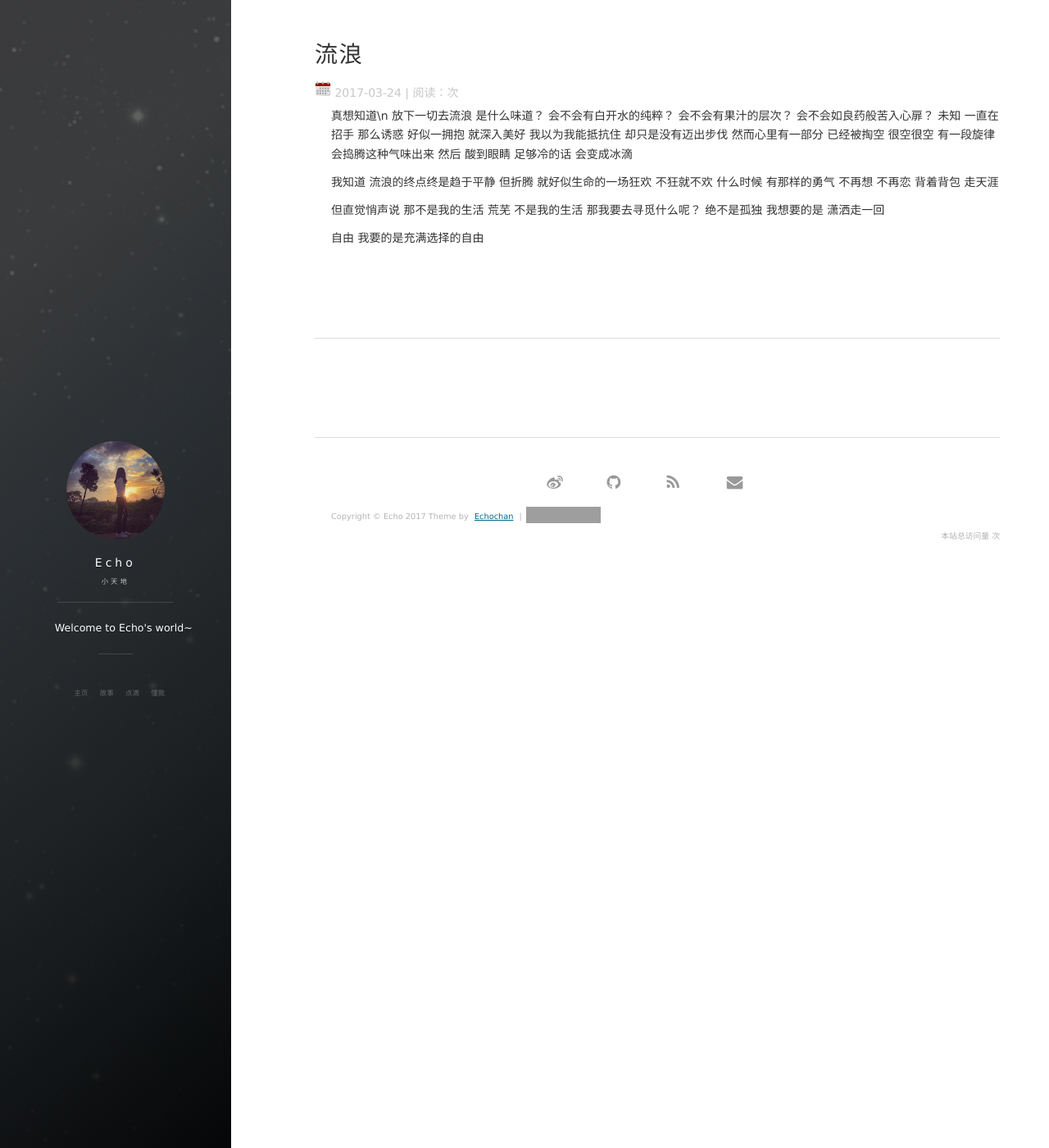
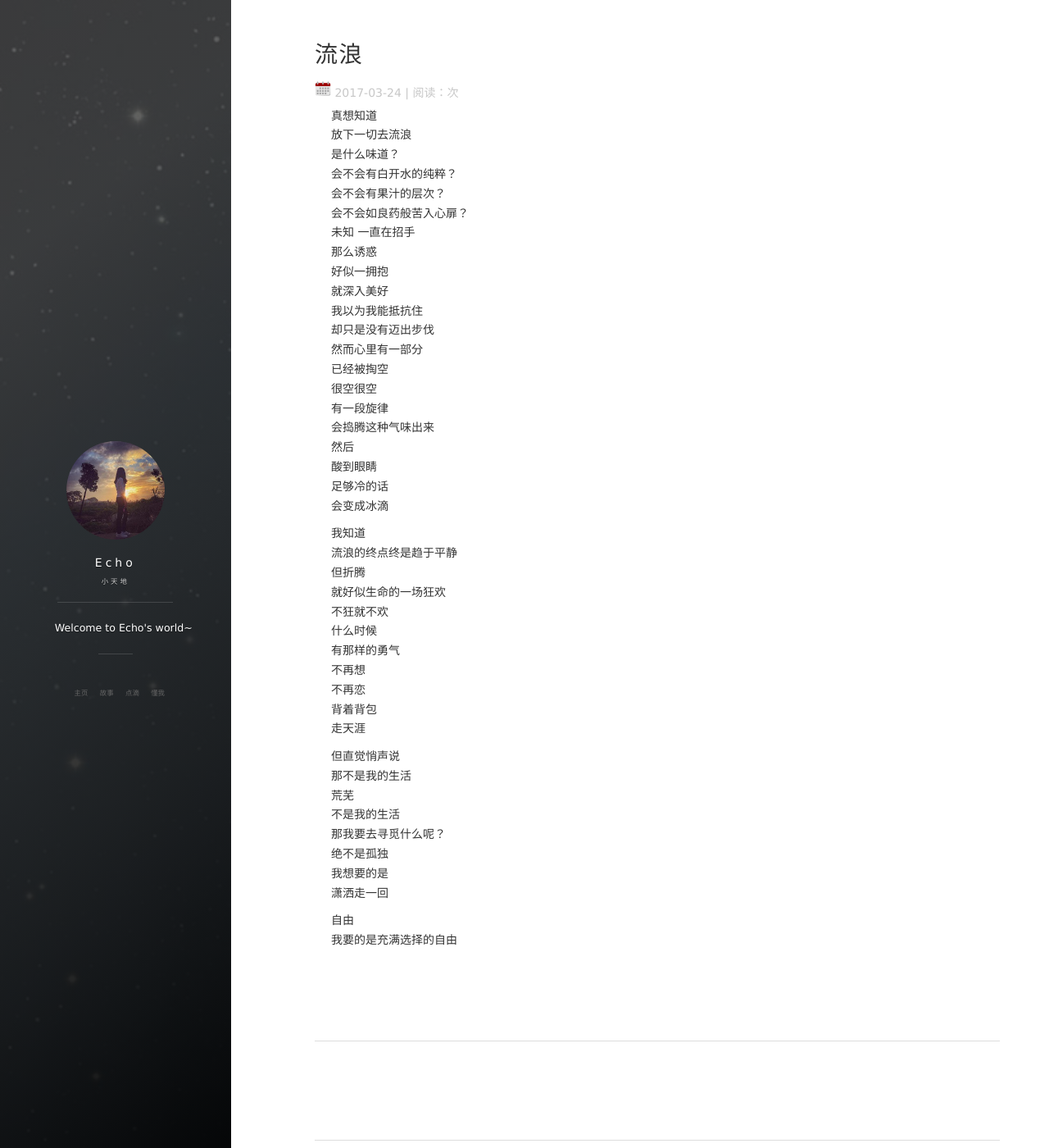
Before and after one commit to echochanmeme/echochanmeme.github.io, a Jekyll site: the page built from _posts/2017-03-24-流浪.md, in a window 1280 px wide and 1400 px high. Shown: the whole window at 82% size. Built offline with Jekyll 4.4.1, drawn with Linux system fonts in a browser that asks for light colours; nearby versions of some CDN libraries; comment, search, counter and statistics services are not loaded; grey boxes are pictures that could not be loaded.

```diff
--- a/_posts/2017-03-24-流浪.md
+++ b/_posts/2017-03-24-流浪.md
@@ -5,7 +5,7 @@ date: 2017-03-24
 description: "到世界的尽头流浪的人，不会是我"
 tag: 博客
 ---
-真想知道\n
+真想知道
 放下一切去流浪
 是什么味道？
 会不会有白开水的纯粹？
```
